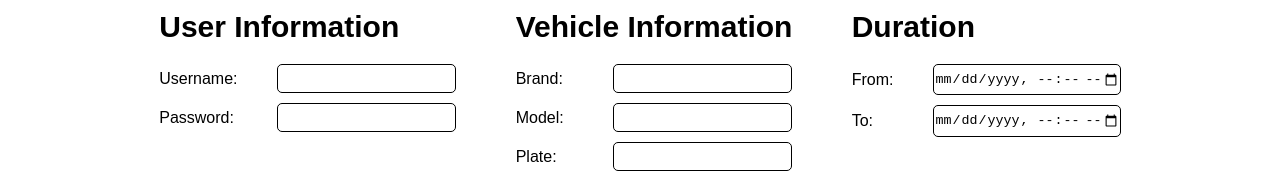
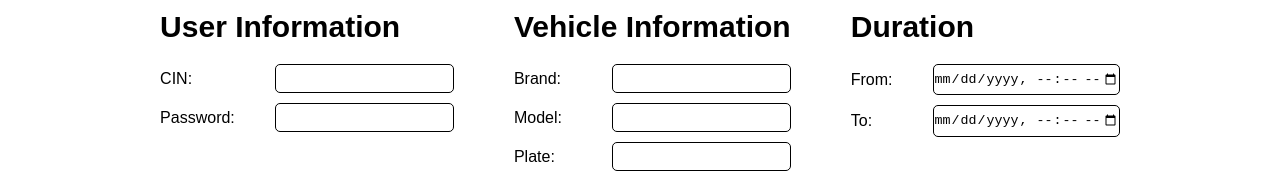
Before and after one commit to akram-idrissi/Parking-System, a Next.js app in the folder frontend/: page /checkin in a window 1280 px wide. Shown: the part 330-503 px from the top of the page. Built offline with nearby package versions, Linux system fonts and the light colour scheme; a web font is replaced by a local one.

Commit message:
Update a label

```diff
--- a/frontend/src/app/checkin/page.tsx
+++ b/frontend/src/app/checkin/page.tsx
@@ -84,7 +84,7 @@ export default function Checkin() {
           <h3>User Information</h3>
           <div className='user-form'>
             <div className="inputs">
-              <label htmlFor="username">Username:</label>
+              <label htmlFor="username">CIN:</label>
               <input type="text" id="username" name="username" value={userInfo.username} onChange={(e) => setUserInfo({ ...userInfo, username: e.target.value })} required />
             </div>
             {/* <div className="inputs">
```
